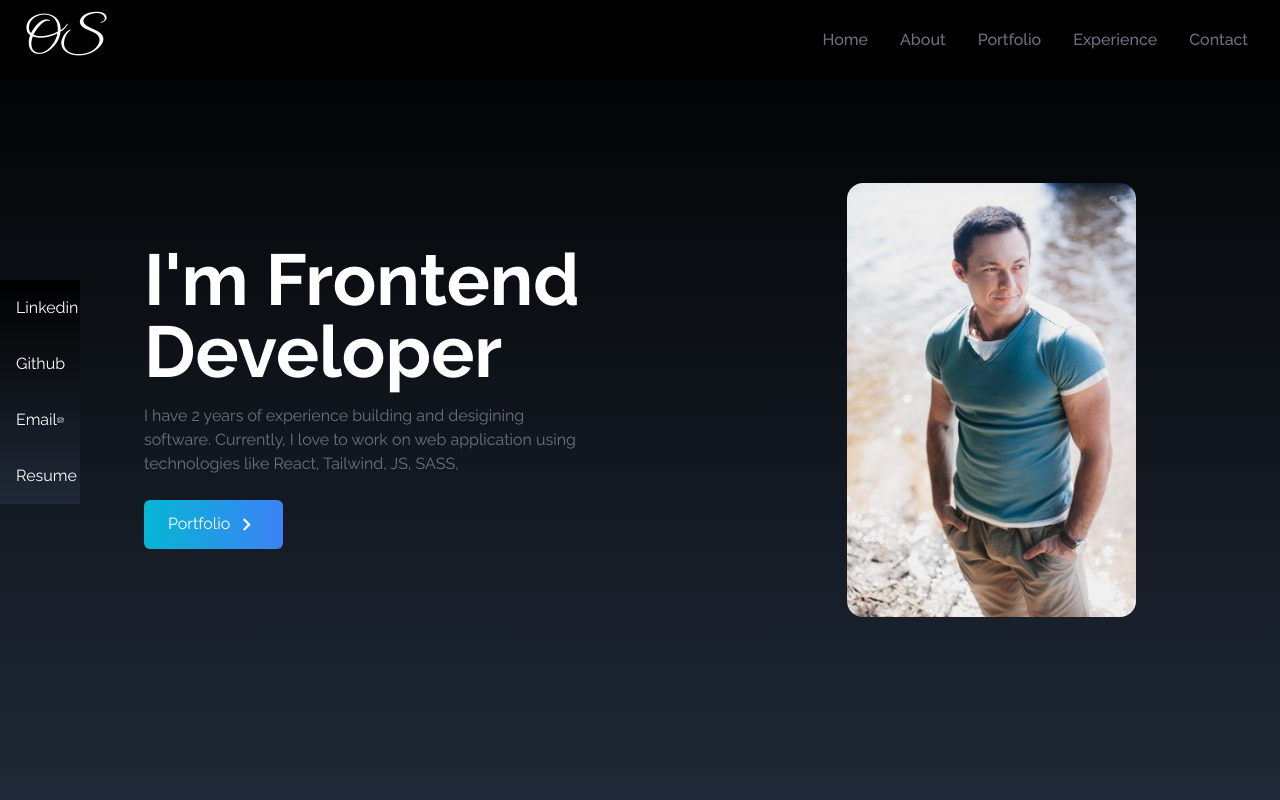
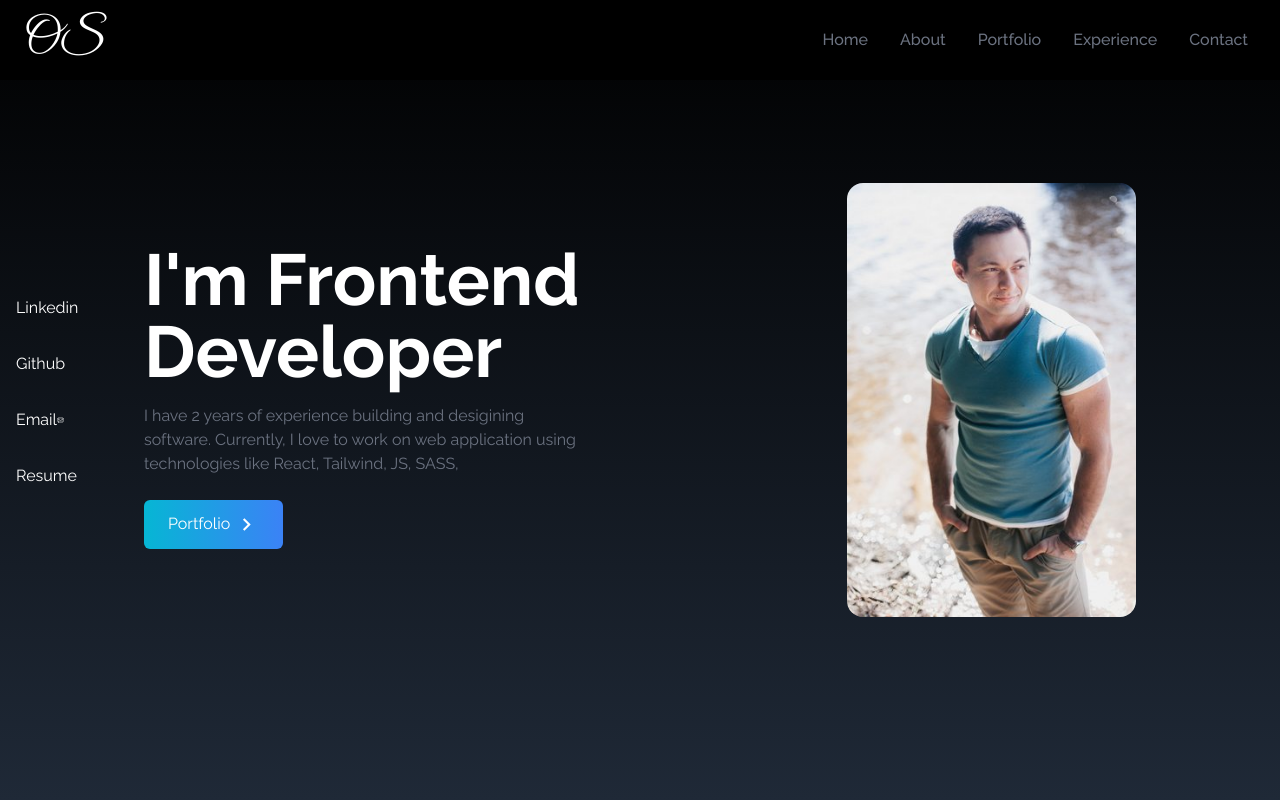
Before and after one commit to Eposlol/portfolio_page, a React (Create React App) app: page / in a window 1280 px wide. Shown: the top 800 px of the page. Built offline with nearby package versions, Linux system fonts and the light colour scheme.

Commit message:
Update SocialLinks.jsx

```diff
--- a/src/components/SocialLinks.jsx
+++ b/src/components/SocialLinks.jsx
@@ -40,7 +40,7 @@ const SocialLinks = () => {
   ]
 
   return (
-    <div className='flex w-full lg:w-auto items-center justify-center lg:flex-col lg:top-[35%] lg:left-0 lg:fixed bg-gradient-to-b from-black to-gray-800'>
+    <div className='flex w-full lg:w-auto items-center justify-center lg:flex-col lg:top-[35%] lg:left-0 lg:fixed bg-gradient-to-b from-black to-gray-800 lg:bg-none'>
       <ul className='flex flex-row lg:flex-col'>
         {links.map(({id, child, href, style, download}) => (
           <li
```
